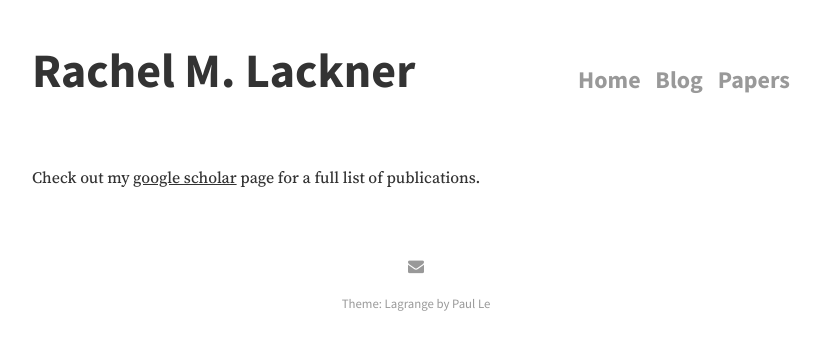
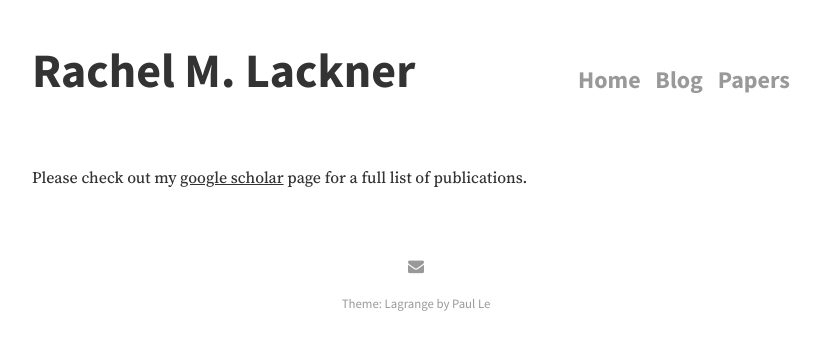
Before and after one commit to rachellackner/rachellackner.github.io, a Jekyll site: the page built from Papers.md, in a window 1280 px wide. Shown: the top 350 px of the page, without its empty margins (224-1045 px from the left). Built offline with Jekyll 4.4.1, drawn with Linux system fonts in a browser that asks for light colours; nearby versions of some CDN libraries; a script that is not in the unit is left out.

```diff
--- a/Papers.md
+++ b/Papers.md
@@ -3,4 +3,4 @@ layout: page
 title: papers
 ---
 
-Check out my [google scholar](https://scholar.google.com/citations?user=n1a5EuMAAAAJ&hl=en) page for a full list of publications.
+Please check out my [google scholar](https://scholar.google.com/citations?user=n1a5EuMAAAAJ&hl=en) page for a full list of publications.
```
Also changed, not shown: index.md (+1 -1 lines), 6 other files.
